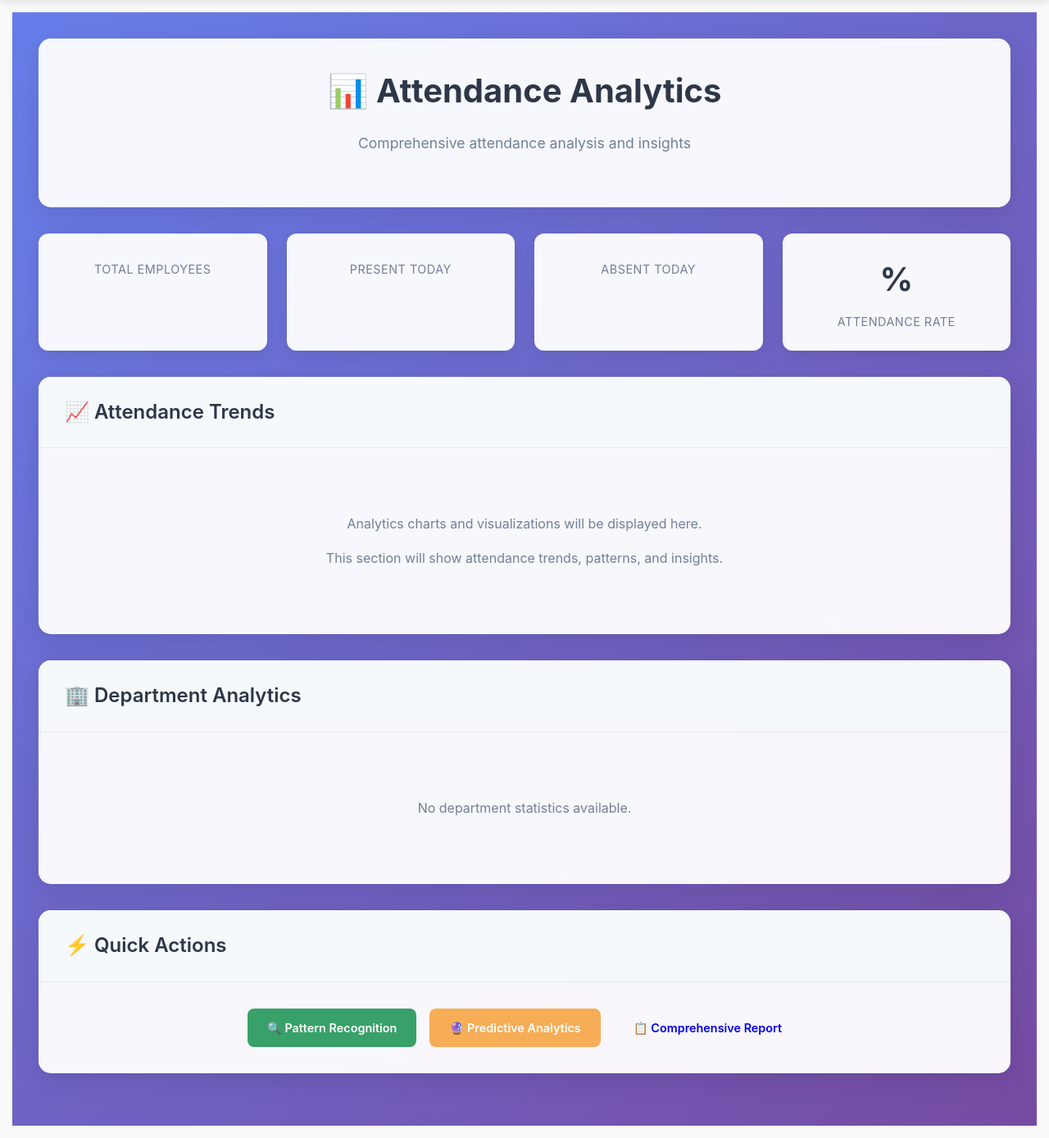
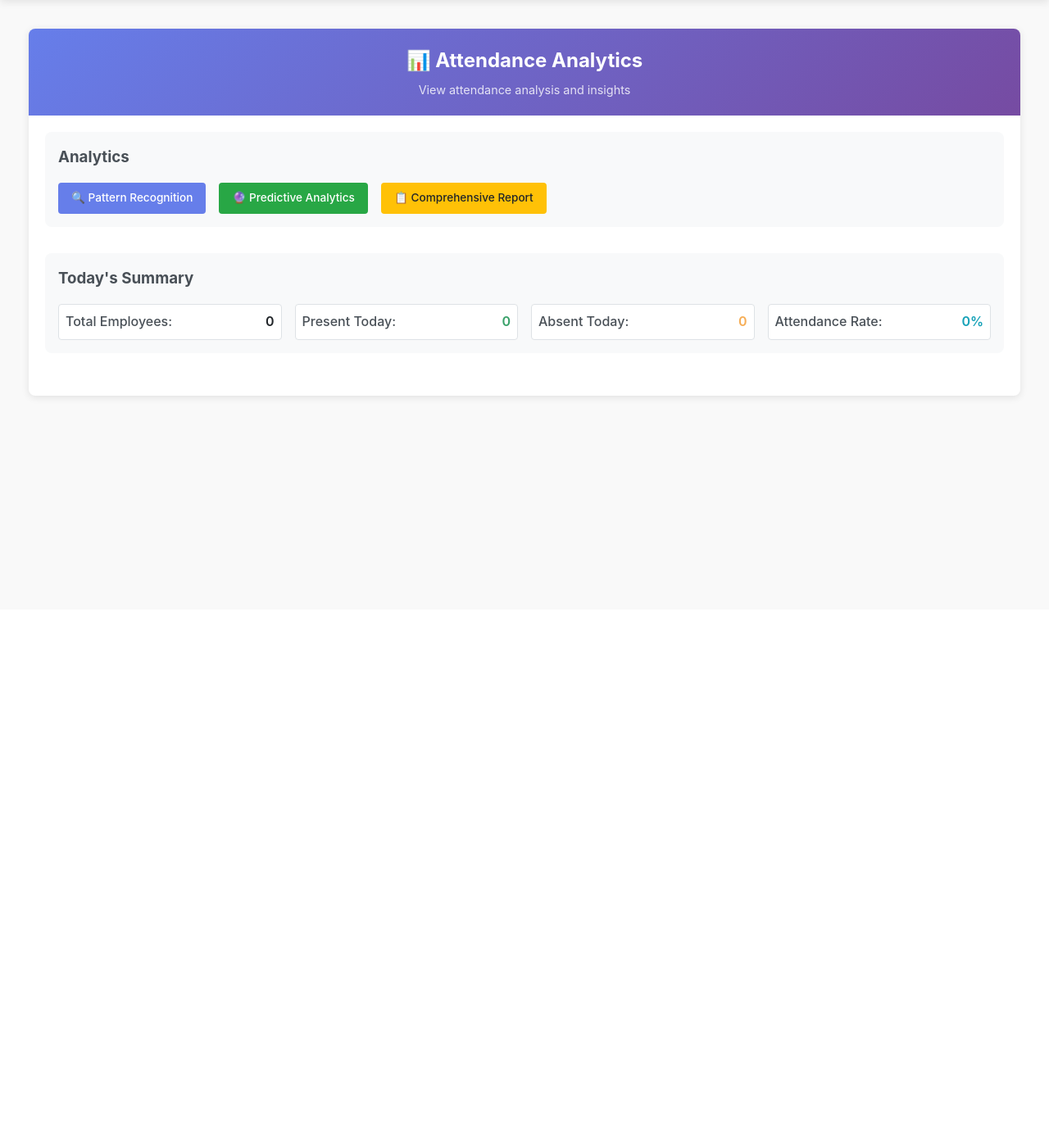
Before and after one commit to mrahh84/teething, a Django app: template common/templates/attendance/analytics.html in a window 1280 px wide. Shown: the part 56-1445 px from the top of the page at 82% size. After the commit the page ends 544 px from the top, so only its background shows below. Run offline with Django 5.2, Linux system fonts and the light colour scheme; the template is opened without the code that fills it, so the values that code supplies are empty.

Commit message:
Streamline comprehensive reports and analytics pages
- Redesigned comprehensive reports page to match attendance layout
- Simplified analytics page with functional-first approach
- Removed unnecessary decorative elements and complex layouts
- Applied consistent attendance-card styling across pages
- Reduced clicks and improved usability
- Maintained all functionality while improving user experience

```diff
--- a/common/templates/attendance/analytics.html
+++ b/common/templates/attendance/analytics.html
@@ -4,54 +4,52 @@
 {% block title %}Attendance Analytics - Road Attendance System{% endblock %}
 
 {% block content %}
-<div class="dashboard-container">
-    <div class="dashboard-header">
-        <h1 class="dashboard-title">📊 Attendance Analytics</h1>
-        <p class="dashboard-subtitle">Comprehensive attendance analysis and insights</p>
+<div class="attendance-card">
+    <div class="card-header">
+        <h2>📊 Attendance Analytics</h2>
+        <p style="margin: 0; color: rgba(255,255,255,0.9);">View attendance analysis and insights</p>
     </div>
 
-    <!-- Analytics Summary -->
-    <div class="card-grid">
-        <div class="card">
-            <div class="card-value text-primary">{{ total_employees }}</div>
-            <div class="card-label">Total Employees</div>
-        </div>
-        <div class="card">
-            <div class="card-value text-success">{{ present_count }}</div>
-            <div class="card-label">Present Today</div>
-        </div>
-        <div class="card">
-            <div class="card-value text-warning">{{ absent_count }}</div>
-            <div class="card-label">Absent Today</div>
-        </div>
-        <div class="card">
-            <div class="card-value text-info">{{ attendance_rate }}%</div>
-            <div class="card-label">Attendance Rate</div>
+    <div class="card-body">
+        <!-- Action Buttons -->
+        <div class="action-section">
+            <h3>Analytics</h3>
+            <div class="action-buttons">
+                <a href="{% url 'pattern_recognition_dashboard' %}" class="btn btn-primary">🔍 Pattern Recognition</a>
+                <a href="{% url 'predictive_analytics_dashboard' %}" class="btn btn-success">🔮 Predictive Analytics</a>
+                <a href="{% url 'comprehensive_attendance_report' %}" class="btn btn-warning">📋 Comprehensive Report</a>
             </div>
         </div>
 
-    <!-- Analytics Charts -->
-    <div class="section">
-        <div class="section-header">
-            <h3 class="section-title">📈 Attendance Trends</h3>
+        <!-- Today's Summary -->
+        <div class="action-section">
+            <h3>Today's Summary</h3>
+            <div class="summary-grid">
+                <div class="summary-item">
+                    <span class="summary-label">Total Employees:</span>
+                    <span class="summary-value">{{ total_employees|default:"0" }}</span>
                 </div>
-        <div class="section-body">
-            <div style="text-align: center; padding: 2rem; color: var(--text-secondary);">
-                <p>Analytics charts and visualizations will be displayed here.</p>
-                <p>This section will show attendance trends, patterns, and insights.</p>
+                <div class="summary-item">
+                    <span class="summary-label">Present Today:</span>
+                    <span class="summary-value text-success">{{ present_count|default:"0" }}</span>
+                </div>
+                <div class="summary-item">
+                    <span class="summary-label">Absent Today:</span>
+                    <span class="summary-value text-warning">{{ absent_count|default:"0" }}</span>
+                </div>
+                <div class="summary-item">
+                    <span class="summary-label">Attendance Rate:</span>
+                    <span class="summary-value text-info">{{ attendance_rate|default:"0" }}%</span>
                 </div>
             </div>
         </div>
 
-    <!-- Department Analytics -->
-    <div class="section">
-        <div class="section-header">
-            <h3 class="section-title">🏢 Department Analytics</h3>
-        </div>
-        <div class="section-body">
+        <!-- Department Stats -->
         {% if department_stats %}
-            <div class="table-container">
-                <table class="data-table">
+        <div class="records-section">
+            <h3>📊 Department Statistics</h3>
+            <div class="table-responsive">
+                <table class="attendance-table">
                     <thead>
                         <tr>
                             <th>Department</th>
@@ -78,27 +76,165 @@
                     </tbody>
                 </table>
             </div>
-            {% else %}
-            <div style="text-align: center; padding: 2rem; color: var(--text-secondary);">
-                <p>No department statistics available.</p>
         </div>
         {% endif %}
     </div>
 </div>
 
-    <!-- Quick Actions -->
-    <div class="section">
-        <div class="section-header">
-            <h3 class="section-title">⚡ Quick Actions</h3>
-        </div>
-        <div class="section-body">
-            <div style="display: flex; gap: 1rem; flex-wrap: wrap; justify-content: center;">
+<style>
+.attendance-card {
+    background: white;
+    border-radius: 8px;
+    box-shadow: 0 2px 10px rgba(0,0,0,0.1);
+    overflow: hidden;
+    margin: 20px;
+}
 
-                <a href="{% url 'pattern_recognition_dashboard' %}" class="btn btn-success">🔍 Pattern Recognition</a>
-                <a href="{% url 'predictive_analytics_dashboard' %}" class="btn btn-warning">🔮 Predictive Analytics</a>
-                <a href="{% url 'comprehensive_attendance_report' %}" class="btn btn-info">📋 Comprehensive Report</a>
-            </div>
-        </div>
-    </div>
-</div>
+.card-header {
+    background: linear-gradient(135deg, #667eea 0%, #764ba2 100%);
+    color: white;
+    padding: 20px;
+    text-align: center;
+}
+
+.card-header h2 {
+    margin: 0 0 5px 0;
+    font-size: 1.5rem;
+}
+
+.card-header p {
+    margin: 0;
+    opacity: 0.9;
+    font-size: 0.9rem;
+}
+
+.card-body {
+    padding: 20px;
+}
+
+.action-section {
+    margin-bottom: 2rem;
+    padding: 1rem;
+    background: #f8f9fa;
+    border-radius: 8px;
+}
+
+.action-section h3 {
+    margin-top: 0;
+    margin-bottom: 1rem;
+    color: #495057;
+}
+
+.action-buttons {
+    display: flex;
+    gap: 1rem;
+    flex-wrap: wrap;
+}
+
+.summary-grid {
+    display: grid;
+    grid-template-columns: repeat(auto-fit, minmax(200px, 1fr));
+    gap: 1rem;
+}
+
+.summary-item {
+    display: flex;
+    justify-content: space-between;
+    align-items: center;
+    padding: 0.5rem;
+    background: white;
+    border-radius: 4px;
+    border: 1px solid #dee2e6;
+}
+
+.summary-label {
+    font-weight: 500;
+    color: #495057;
+}
+
+.summary-value {
+    font-weight: 600;
+    color: #212529;
+}
+
+.records-section {
+    margin-bottom: 2rem;
+}
+
+.records-section h3 {
+    margin-bottom: 1rem;
+    color: #495057;
+}
+
+.table-responsive {
+    overflow-x: auto;
+    border-radius: 8px;
+    box-shadow: 0 2px 8px rgba(0,0,0,0.1);
+}
+
+.attendance-table {
+    width: 100%;
+    border-collapse: collapse;
+    background: white;
+}
+
+.attendance-table th {
+    background: #f8f9fa;
+    padding: 12px 8px;
+    text-align: left;
+    font-weight: 600;
+    color: #495057;
+    border-bottom: 2px solid #dee2e6;
+    font-size: 0.85rem;
+}
+
+.attendance-table td {
+    padding: 8px;
+    border-bottom: 1px solid #e9ecef;
+    vertical-align: middle;
+    font-size: 0.85rem;
+}
+
+.attendance-table tr:hover {
+    background-color: #f8f9fa;
+}
+
+.status-badge {
+    padding: 4px 8px;
+    border-radius: 12px;
+    font-size: 0.75rem;
+    font-weight: 500;
+    text-transform: uppercase;
+}
+
+.status-high { background: #d4edda; color: #155724; }
+.status-medium { background: #fff3cd; color: #856404; }
+.status-low { background: #f8d7da; color: #721c24; }
+
+.btn {
+    padding: 8px 16px;
+    border: none;
+    border-radius: 4px;
+    font-size: 0.85rem;
+    font-weight: 500;
+    cursor: pointer;
+    text-decoration: none;
+    display: inline-block;
+    transition: all 0.2s ease;
+}
+
+.btn-primary { background: #667eea; color: white; }
+.btn-success { background: #28a745; color: white; }
+.btn-warning { background: #ffc107; color: #212529; }
+.btn-info { background: #17a2b8; color: white; }
+
+.btn:hover {
+    transform: translateY(-1px);
+    box-shadow: 0 2px 4px rgba(0,0,0,0.2);
+}
+
+.text-success { color: #28a745; }
+.text-warning { color: #ffc107; }
+.text-info { color: #17a2b8; }
+</style>
 {% endblock %}
```
Also changed, not shown: common/templates/reports/comprehensive_reports.html (+166 -109 lines). Lines whose indentation alone changed are shown as unchanged.
